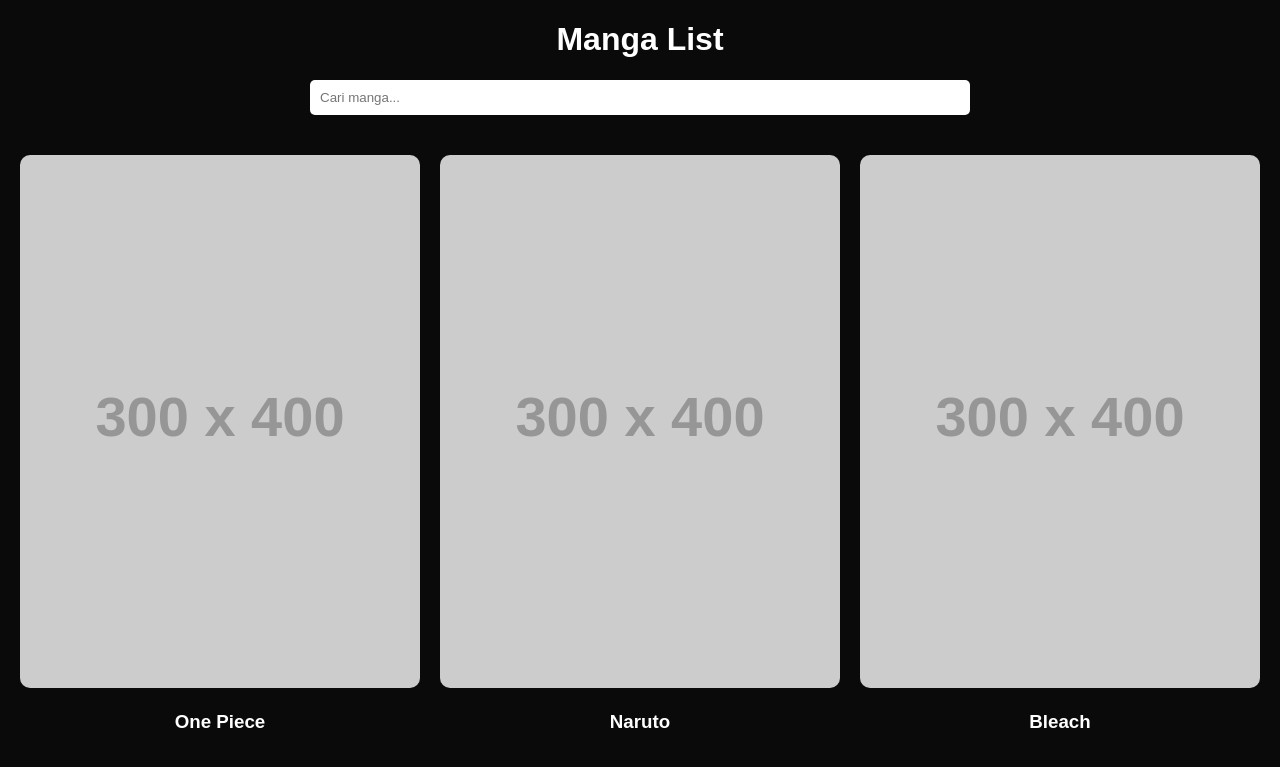
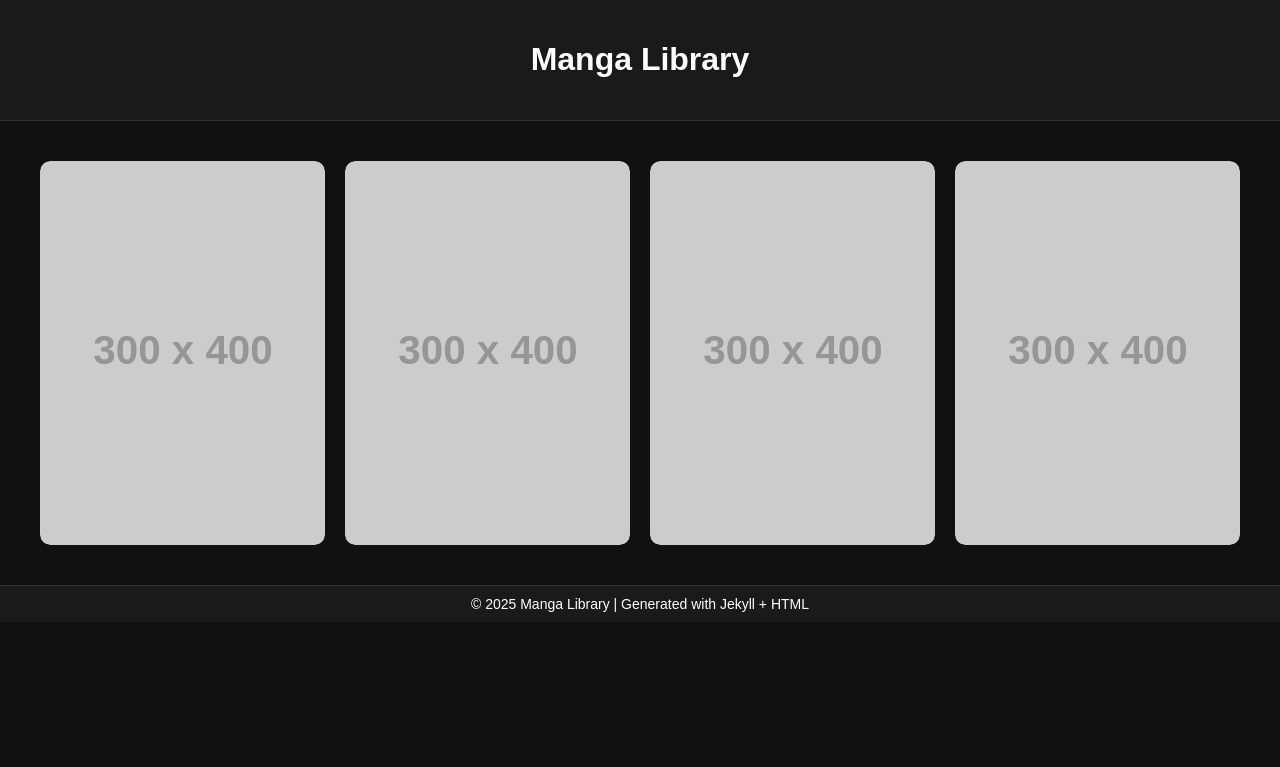
Before and after one commit to nurananto/NuranantoScanlation, a Jekyll site: the page index.html, which Jekyll copies as it is, in a window 1280 px wide. Shown: the top 767 px of the page. Built offline with Jekyll 4.4.1, drawn with Linux system fonts in a browser that asks for light colours.

Commit message:
Add files via upload

```diff
--- a/index.html
+++ b/index.html
@@ -1,34 +1,24 @@
----
-layout: default
-title: Manga List
----
+<!DOCTYPE html>
+<html lang="en">
+<head>
+  <meta charset="UTF-8">
+  <meta name="viewport" content="width=device-width, initial-scale=1.0">
+  <title>Manga Library</title>
+  <link rel="stylesheet" href="style.css">
+</head>
+<body>
+  <header>
+    <h1>Manga Library</h1>
+  </header>
 
-<h1 style="text-align:center;">Manga List</h1>
+  <main class="manga-grid" id="mangaGrid">
+    <!-- Grid diisi otomatis oleh JS -->
+  </main>
 
-<input type="text" id="search" placeholder="Cari manga..." style="display:block;margin:20px auto;padding:10px;width:50%;border-radius:5px;border:none;">
+  <footer>
+    © 2025 Manga Library | Generated with Jekyll + HTML
+  </footer>
 
-<div id="manga-grid" style="display:grid;grid-template-columns:repeat(auto-fit, minmax(200px,1fr));gap:20px;padding:20px;">
-  <div class="manga">
-    <a href="/manga/onepiece/"><img src="https://placehold.co/300x400?text=One+Piece" alt="One Piece" style="width:100%;border-radius:10px;"></a>
-    <h3 style="text-align:center;color:white;">One Piece</h3>
-  </div>
-  <div class="manga">
-    <a href="/manga/naruto/"><img src="https://placehold.co/300x400?text=Naruto" alt="Naruto" style="width:100%;border-radius:10px;"></a>
-    <h3 style="text-align:center;color:white;">Naruto</h3>
-  </div>
-  <div class="manga">
-    <a href="/manga/bleach/"><img src="https://placehold.co/300x400?text=Bleach" alt="Bleach" style="width:100%;border-radius:10px;"></a>
-    <h3 style="text-align:center;color:white;">Bleach</h3>
-  </div>
-</div>
-
-<script>
-  const search = document.getElementById('search');
-  search.addEventListener('input', e => {
-    const term = e.target.value.toLowerCase();
-    document.querySelectorAll('.manga').forEach(item => {
-      const title = item.querySelector('h3').innerText.toLowerCase();
-      item.style.display = title.includes(term) ? 'block' : 'none';
-    });
-  });
-</script>
+  <script src="script.js"></script>
+</body>
+</html>
--- /dev/null
+++ b/script.js
@@ -0,0 +1,27 @@
+const mangaList = [
+  { title: "One Piece", img: "https://via.placeholder.com/300x400?text=One+Piece", link1: "#", link2: "#", updated: "2025-10-06" },
+  { title: "Naruto", img: "https://via.placeholder.com/300x400?text=Naruto", link1: "#", link2: "#", updated: "2025-10-07" },
+  { title: "Bleach", img: "https://via.placeholder.com/300x400?text=Bleach", link1: "#", link2: "#", updated: "2025-10-05" },
+  { title: "Attack on Titan", img: "https://via.placeholder.com/300x400?text=AoT", link1: "#", link2: "#", updated: "2025-10-08" }
+];
+
+// Urutkan berdasarkan tanggal update terbaru
+mangaList.sort((a, b) => new Date(b.updated) - new Date(a.updated));
+
+const grid = document.getElementById("mangaGrid");
+
+mangaList.forEach(manga => {
+  const item = document.createElement("div");
+  item.classList.add("manga-item");
+  item.innerHTML = `
+    <img src="${manga.img}" alt="${manga.title}">
+    <div class="overlay">
+      <a href="${manga.link1}" class="read-btn">Read A</a>
+      <a href="${manga.link2}" class="read-btn">Read B</a>
+    </div>
+  `;
+  item.addEventListener("click", () => {
+    item.classList.toggle("active");
+  });
+  grid.appendChild(item);
+});
--- /dev/null
+++ b/style.css
@@ -0,0 +1,100 @@
+body {
+  background-color: #111;
+  color: white;
+  font-family: "Poppins", sans-serif;
+  margin: 0;
+  padding: 0;
+}
+
+header {
+  text-align: center;
+  padding: 20px 0;
+  background: #1a1a1a;
+  border-bottom: 1px solid #333;
+}
+
+footer {
+  text-align: center;
+  padding: 10px;
+  font-size: 14px;
+  background: #1a1a1a;
+  border-top: 1px solid #333;
+}
+
+.manga-grid {
+  display: grid;
+  gap: 20px;
+  padding: 40px;
+  max-width: 1200px;
+  margin: auto;
+  grid-template-columns: repeat(auto-fit, minmax(200px, 1fr));
+}
+
+/* Desktop */
+@media (min-width: 992px) {
+  .manga-grid { grid-template-columns: repeat(4, 1fr); }
+}
+
+/* Tablet */
+@media (min-width: 768px) and (max-width: 991px) {
+  .manga-grid { grid-template-columns: repeat(3, 1fr); }
+}
+
+/* HP */
+@media (max-width: 767px) {
+  .manga-grid {
+    grid-template-columns: repeat(2, 1fr);
+    padding: 20px;
+    gap: 15px;
+  }
+}
+
+.manga-item {
+  position: relative;
+  cursor: pointer;
+  overflow: hidden;
+  border-radius: 10px;
+  transition: transform 0.3s;
+}
+
+.manga-item:hover { transform: scale(1.03); }
+
+.manga-item img {
+  width: 100%;
+  height: 100%;
+  object-fit: cover;
+  border-radius: 10px;
+  transition: 0.3s;
+}
+
+.overlay {
+  position: absolute;
+  top: 0; left: 0;
+  width: 100%; height: 100%;
+  display: flex;
+  justify-content: center;
+  align-items: center;
+  gap: 10px;
+  background: rgba(0, 0, 0, 0.7);
+  opacity: 0;
+  visibility: hidden;
+  transition: 0.3s;
+}
+
+.manga-item.active .overlay {
+  opacity: 1;
+  visibility: visible;
+}
+
+.read-btn {
+  background: #ff4b4b;
+  padding: 12px 18px;
+  border-radius: 8px;
+  text-decoration: none;
+  color: white;
+  font-weight: bold;
+  box-shadow: 0 0 10px rgba(255,75,75,0.5);
+  transition: 0.2s;
+}
+
+.read-btn:hover { background: #ff7373; }
```
